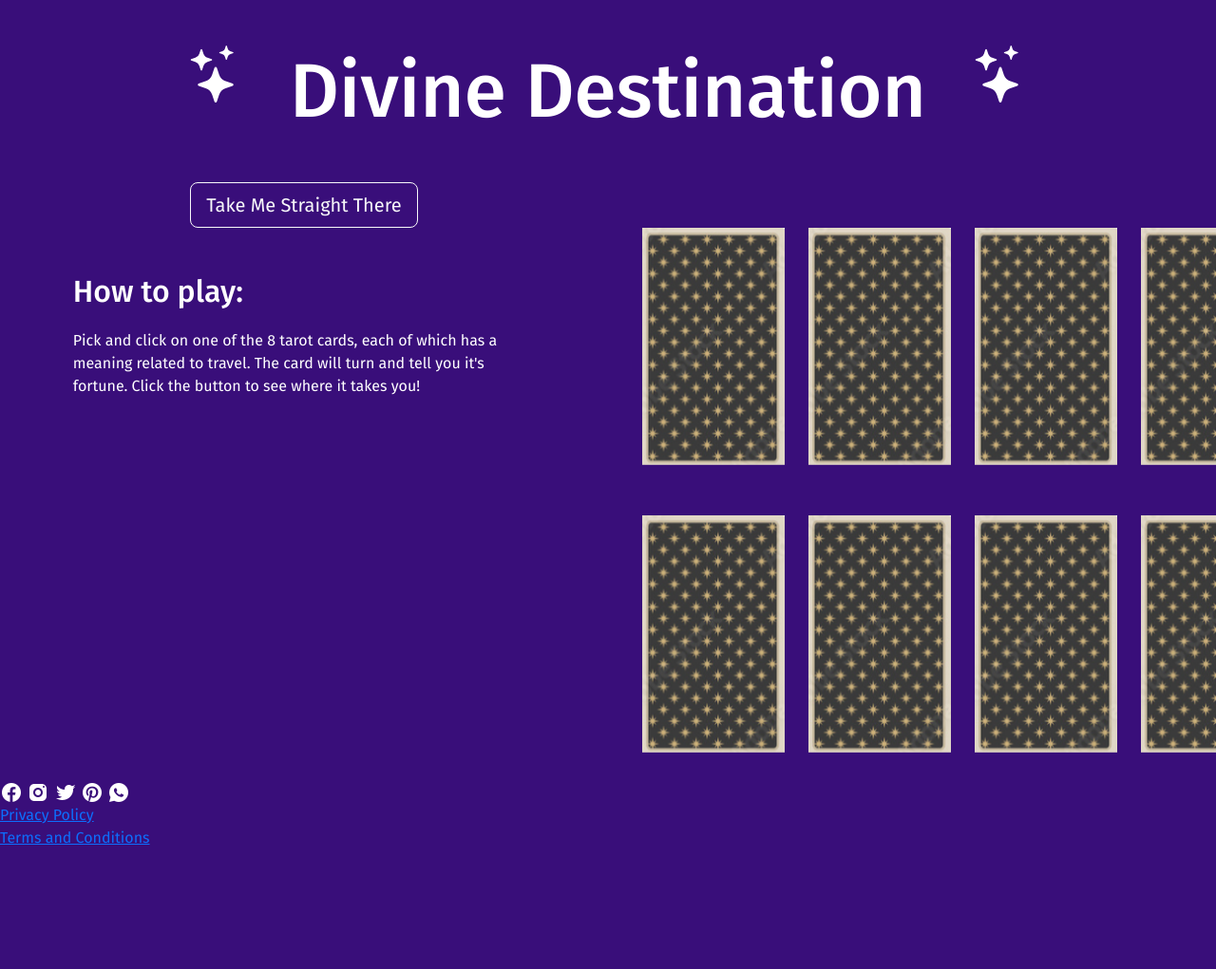
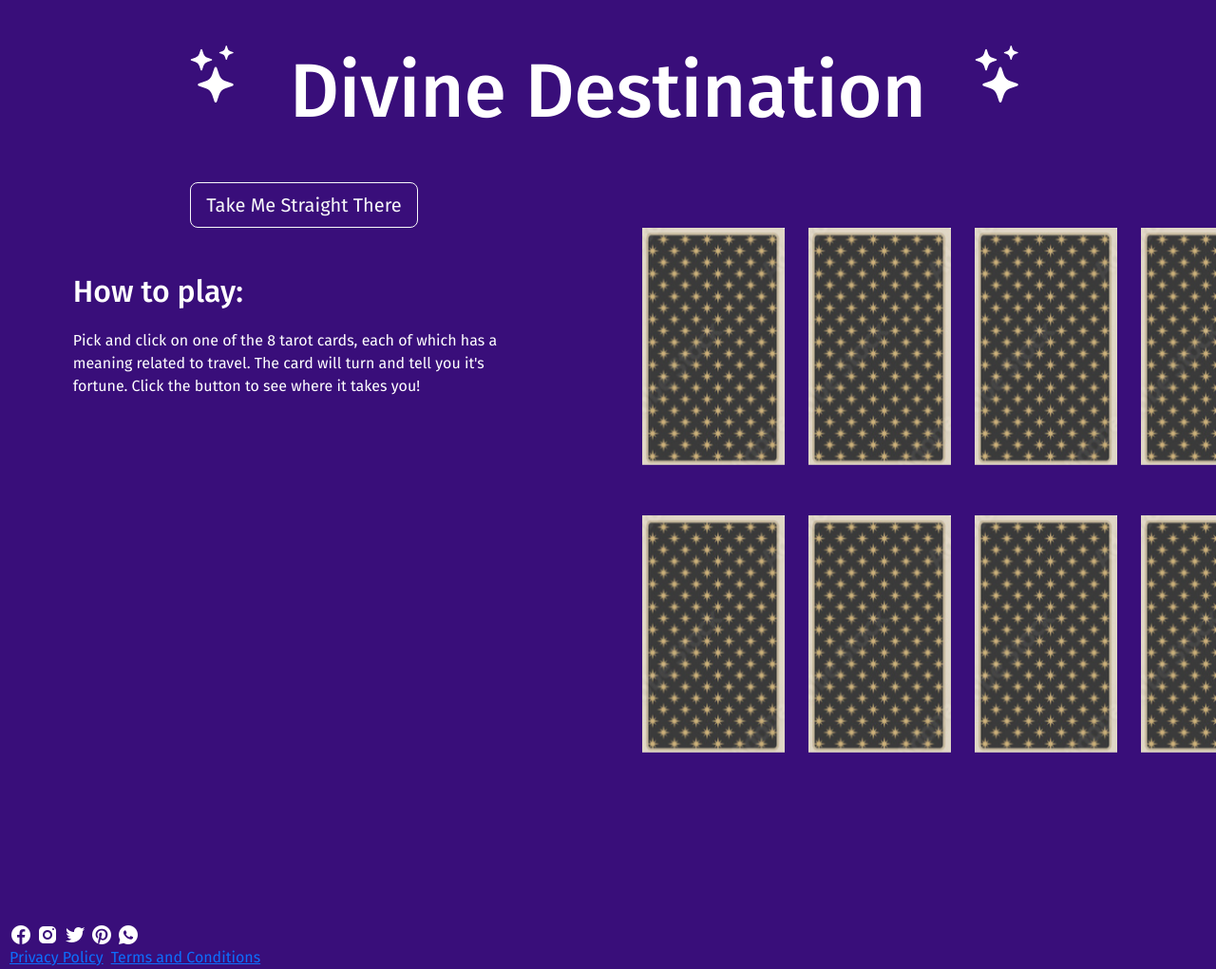
Before and after one commit to LincGear/G3ProjectCFG, a plain HTML site: page index.html in a window 1280 px wide. Shown: the top 1021 px of the page at 95% size. Before the commit the page ends 895 px from the top, so only its background shows below. Drawn offline with nearby package versions, Linux system fonts and the light colour scheme.

Commit message:
Update styles.css

```diff
--- a/styles.css
+++ b/styles.css
@@ -138,6 +138,28 @@ header {
    margin: auto;
 }
 
+
+/* Footer styling */
+
+.footer {
+    position: relative;
+    top: 150px;
+    left: 10px;
+    bottom: 10px;
+    width: 100%;
+    color: white;
+    text-align: left;
+  }
+
+.footerdiv1 {
+    width:8%;
+    display:inline-block;
+}
+
+.footerdiv2 {
+    width:20%;
+    display:inline-block;
+}
 /*index page styling for small screens */
 
 
```
